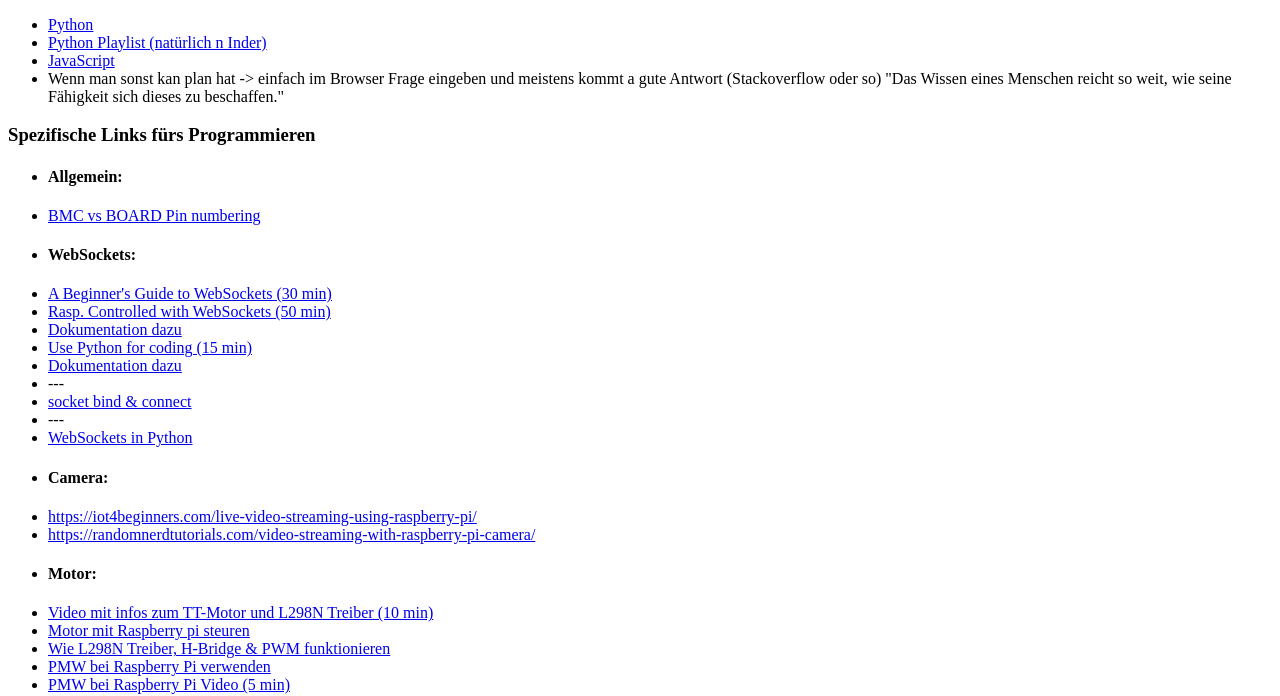
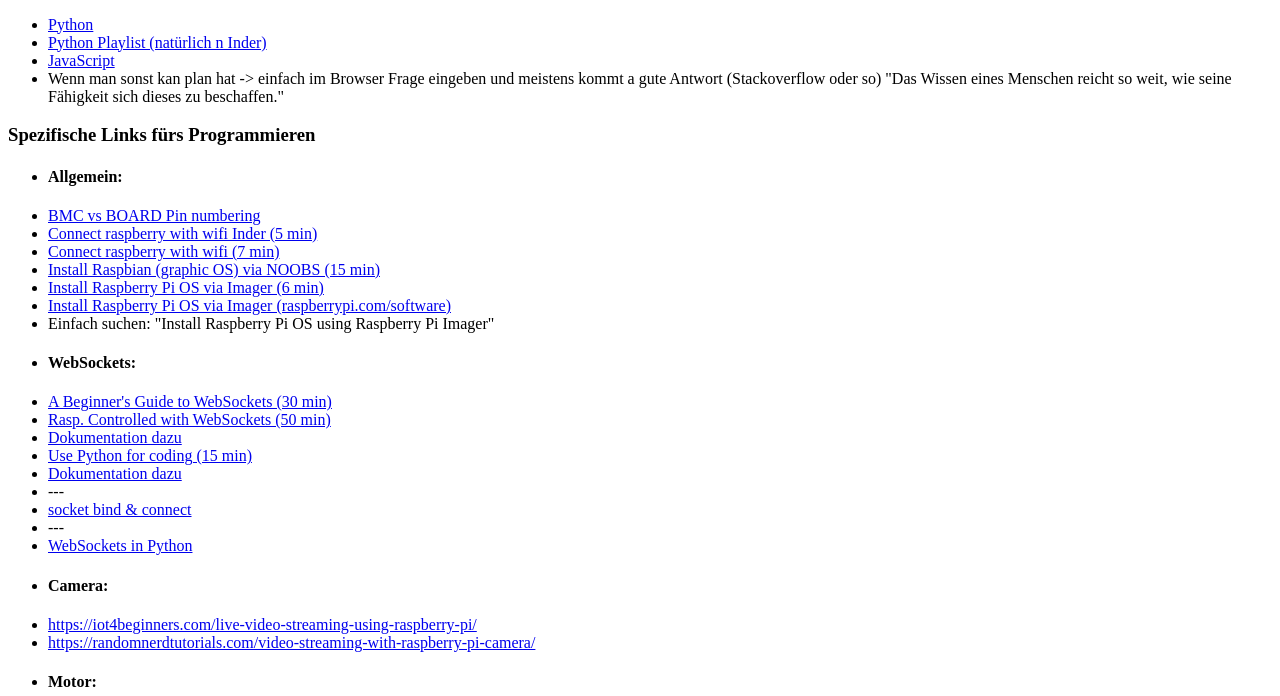
Before and after one commit to ChemistryGull/chemistrygull.github.io, a plain HTML site: page mrst_project/links.html in a window 1280 px wide. Shown: the part 105-801 px from the top of the page. Drawn offline with Linux system fonts and the light colour scheme.

Commit message:
MRST - Updated Links

```diff
--- a/mrst_project/links.html
+++ b/mrst_project/links.html
@@ -19,6 +19,14 @@
     <ul>
       <li><h4>Allgemein:</h4></li>
       <li><a target="_blank" href="https://iot4beginners.com/difference-between-bcm-and-board-pin-numbering-in-raspberry-pi/">BMC vs BOARD Pin numbering</a></li>
+      <li><a target="_blank" href="https://www.youtube.com/watch?v=DLapTt3anX8">Connect raspberry with wifi Inder (5 min)</a></li>
+      <li><a target="_blank" href="https://www.youtube.com/watch?v=HbTRack54Dw">Connect raspberry with wifi (7 min)</a></li>
+      <li><a target="_blank" href="https://www.youtube.com/watch?v=juHoJYX86Dg">Install Raspbian (graphic OS) via NOOBS (15 min)</a></li>
+      <li><a target="_blank" href="https://www.youtube.com/watch?v=eS-N8NCB9rk">Install Raspberry Pi OS via Imager (6 min)</a></li>
+      <li><a target="_blank" href="https://www.raspberrypi.com/software/">Install Raspberry Pi OS via Imager (raspberrypi.com/software)</a></li>
+      <li>Einfach suchen: "Install Raspberry Pi OS using Raspberry Pi Imager"</li>
+
+
 
       <li><h4>WebSockets:</h4></li>
       <li><a target="_blank" href="https://www.youtube.com/watch?v=8ARodQ4Wlf4">A Beginner's Guide to WebSockets (30 min)</a></li>
```
